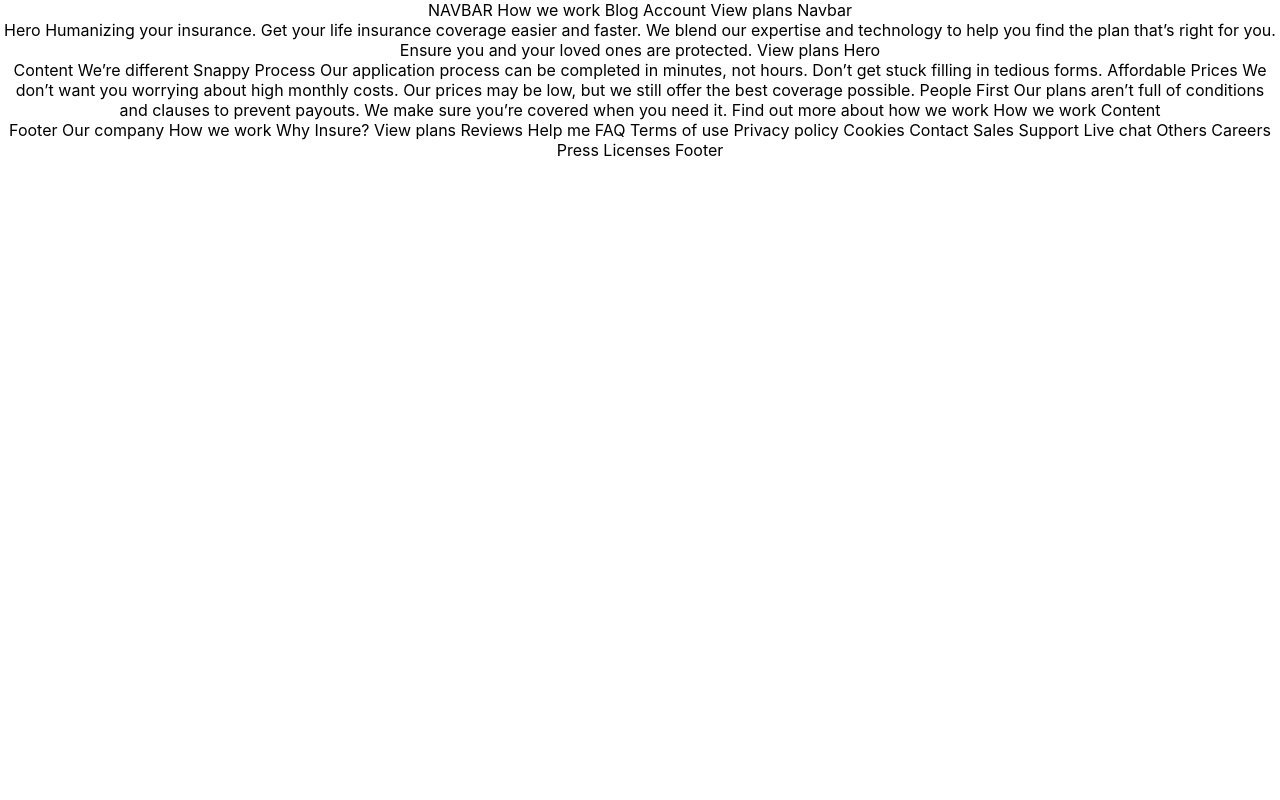
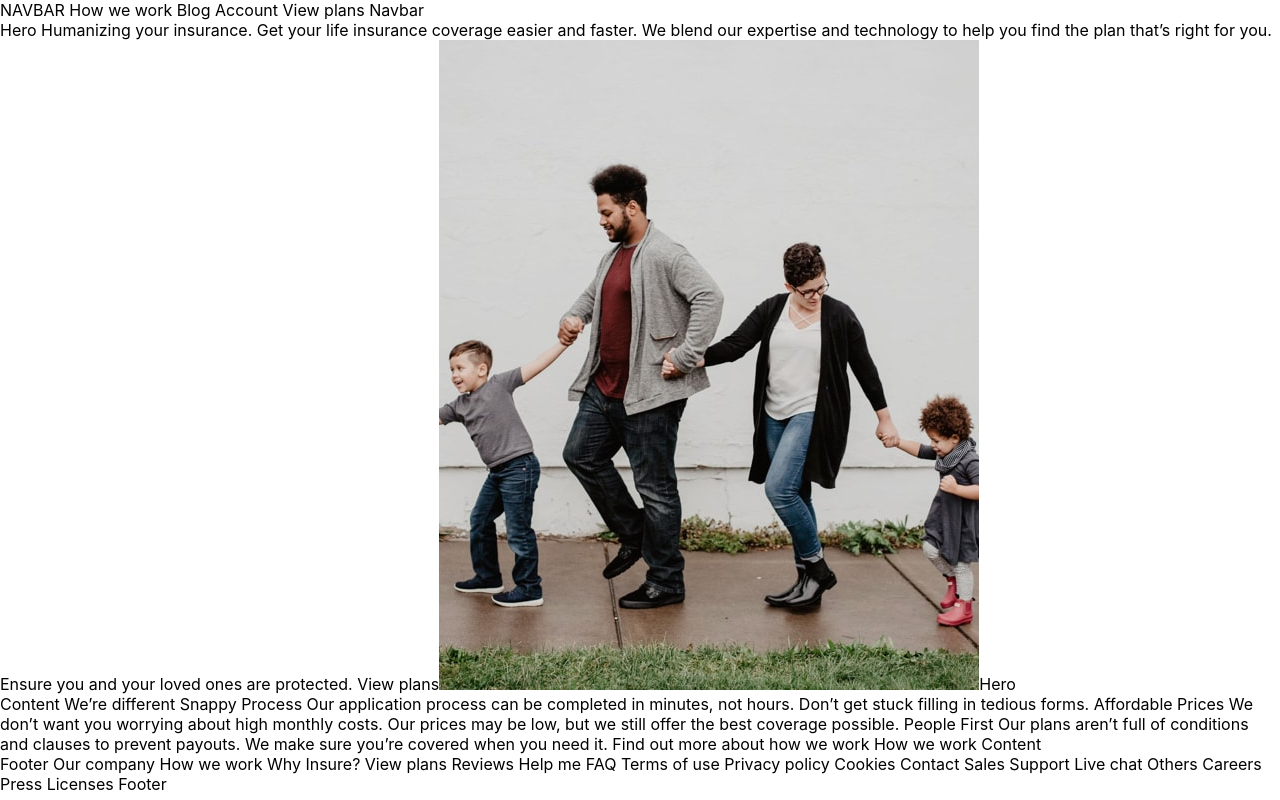
Before and after one commit to mikegv/insure-landing-page, a React (Create React App) app: page / in a window 1280 px wide. Built offline with nearby package versions, Linux system fonts and the light colour scheme.

Commit message:
second commit

```diff
--- a/src/App.css
+++ b/src/App.css
@@ -1,38 +1,12 @@
-.App {
-  text-align: center;
+*{
+  padding: 0px;
+  margin: 0px;
+  box-sizing: border-box;
 }
 
-.App-logo {
-  height: 40vmin;
-  pointer-events: none;
+.App{
+  min-height: 100vh;
+  width: 100vw;
+  display:flex;
+  flex-direction: column;
 }
-
-@media (prefers-reduced-motion: no-preference) {
-  .App-logo {
-    animation: App-logo-spin infinite 20s linear;
-  }
-}
-
-.App-header {
-  background-color: #282c34;
-  min-height: 100vh;
-  display: flex;
-  flex-direction: column;
-  align-items: center;
-  justify-content: center;
-  font-size: calc(10px + 2vmin);
-  color: white;
-}
-
-.App-link {
-  color: #61dafb;
-}
-
-@keyframes App-logo-spin {
-  from {
-    transform: rotate(0deg);
-  }
-  to {
-    transform: rotate(360deg);
-  }
-}
--- a/src/components/hero/Hero.css
+++ b/src/components/hero/Hero.css
@@ -0,0 +1,3 @@
+.hero{
+
+}
--- a/src/components/hero/Hero.js
+++ b/src/components/hero/Hero.js
@@ -3,7 +3,7 @@ import './Hero.css'
 
 const Hero = () => {
     return (
-        <div>
+        <div className='hero'>
             Hero
 
             Humanizing your insurance.
@@ -13,6 +13,7 @@ and technology to help you find the plan that’s right for you. Ensure you
 and your loved ones are protected.
 
 View plans
+ <img src={process.env.PUBLIC_URL + '/images/image-intro-desktop.jpg'} alt='intro desktop' />
 
 Hero
         </div>
```
